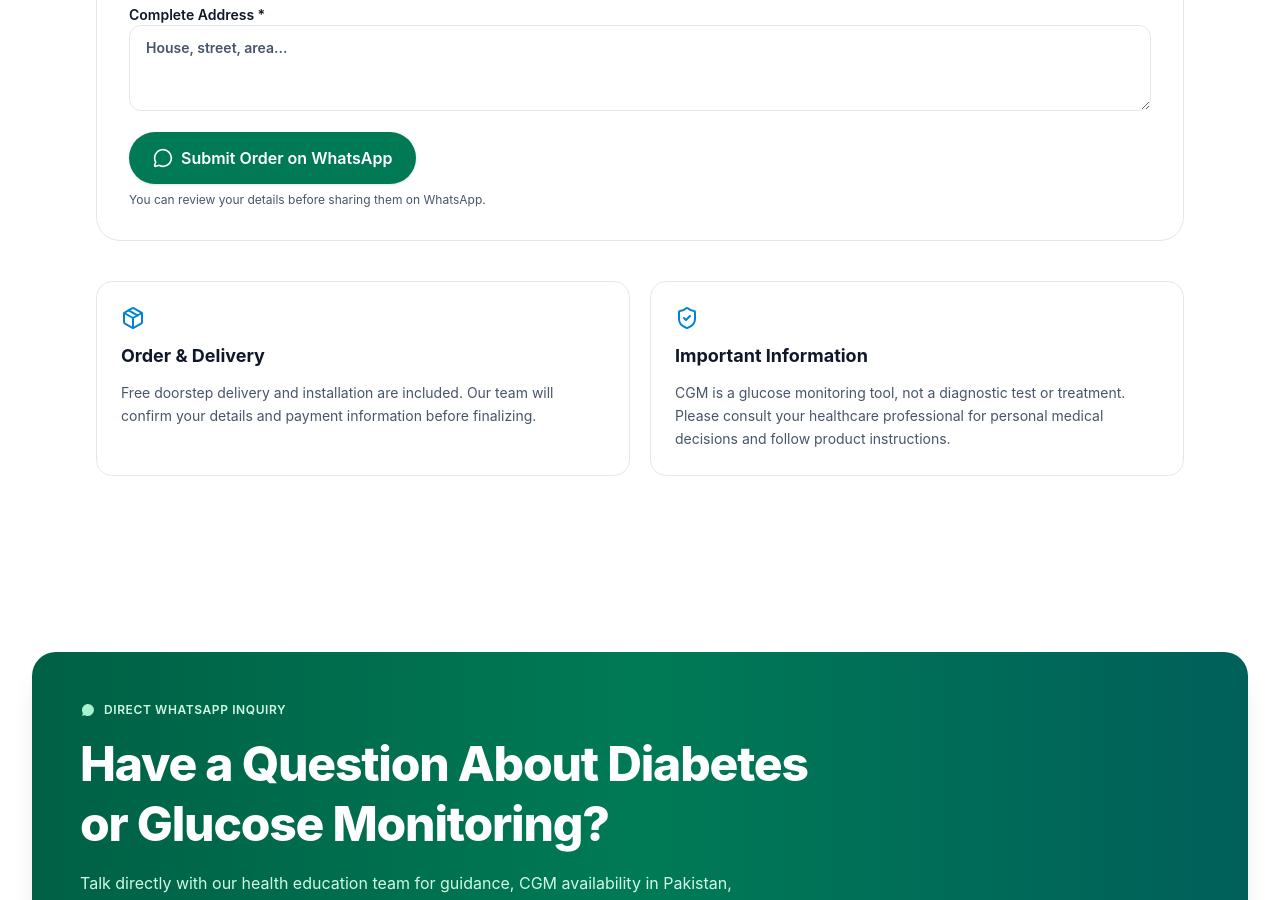
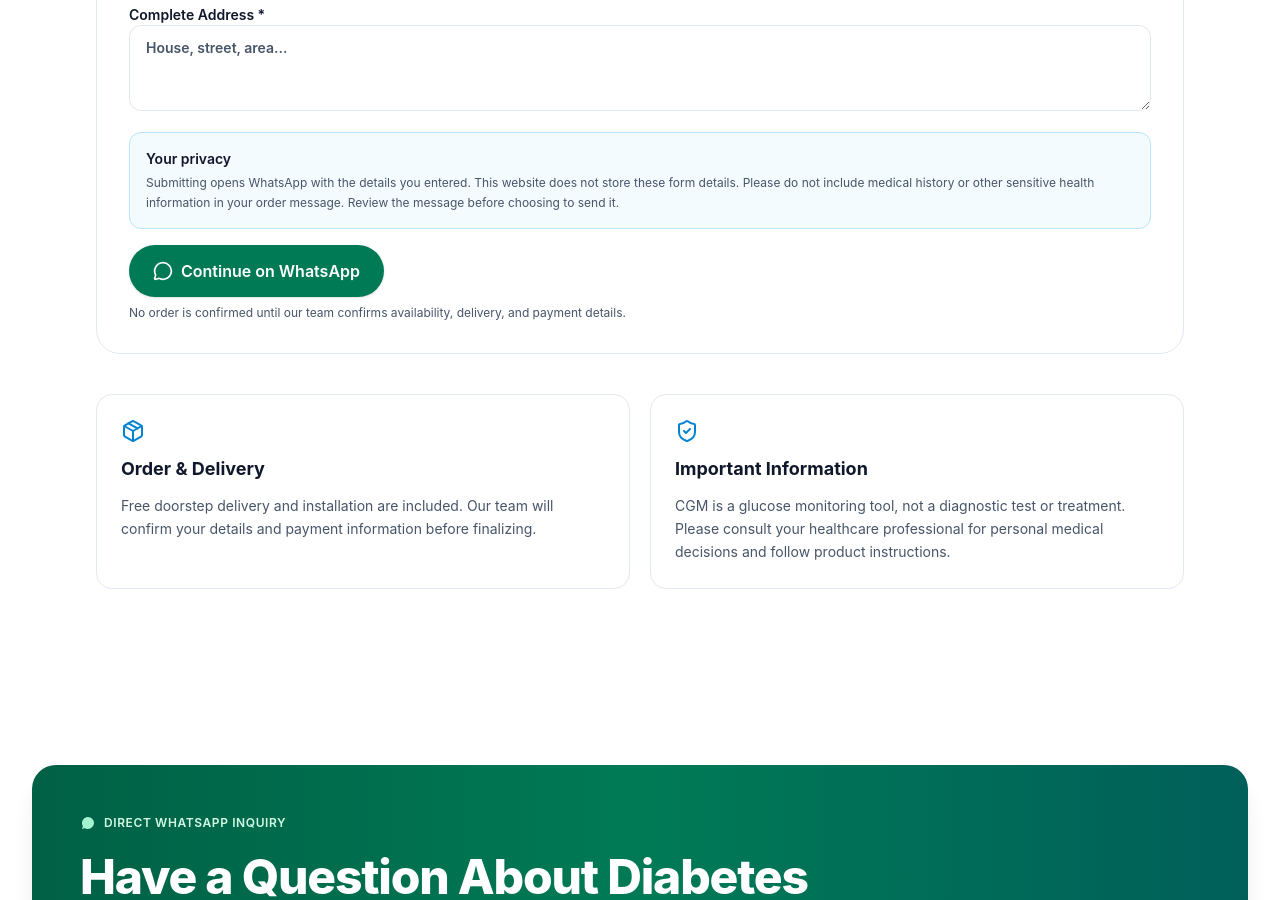
Before and after one commit to Sohaibk111/MyGlucoGuide, a React (Vite) app: page / in a window 1280 px wide. Shown: the part 5980-6880 px from the top of the page. Built offline with nearby package versions, Linux system fonts and the light colour scheme.

Commit message:
Clarify WhatsApp order flow and privacy notice

```diff
--- a/src/views/PurchaseView.tsx
+++ b/src/views/PurchaseView.tsx
@@ -44,7 +44,12 @@ MyGlucoGuide`);
       page: 'purchase',
       ctaIdentifier: 'submit-order-whatsapp',
     });
-    window.open(`https://wa.me/923083280568?text=${message}`, '_blank', 'noopener,noreferrer');
+    const configuredNumber = (import.meta.env.VITE_WHATSAPP_NUMBER || '923083280568').trim();
+    if (/^\\d{8,15}$/.test(configuredNumber)) {
+      window.open(`https://wa.me/${configuredNumber}?text=${message}`, '_blank', 'noopener,noreferrer');
+    } else {
+      onOpenWhatsApp('purchase_order_form');
+    }
     window.setTimeout(() => setIsSubmitting(false), 1500);
   };
 
@@ -70,7 +75,11 @@ MyGlucoGuide`);
           <label className="space-y-1 text-sm font-semibold text-fg">Mobile Number *<input type="tel" className={fieldClass} value={form.mobile} onChange={e=>update('mobile',e.target.value)} placeholder="03XXXXXXXXX" required /></label>
           <label className="space-y-1 text-sm font-semibold text-fg">City / Location *<input className={fieldClass} value={form.city} onChange={e=>update('city',e.target.value)} placeholder="City" required /></label>
           <label className="space-y-1 text-sm font-semibold text-fg sm:col-span-2">Complete Address *<textarea className={fieldClass} rows={3} value={form.address} onChange={e=>update('address',e.target.value)} placeholder="House, street, area..." required /></label>
-          <div className="sm:col-span-2"><button type="submit" disabled={isSubmitting} className="inline-flex items-center justify-center gap-2 rounded-full bg-emerald-700 hover:bg-emerald-800 disabled:opacity-60 disabled:cursor-not-allowed text-white px-6 py-3.5 font-semibold shadow-sm"><MessageCircle className="w-5 h-5"/> {isSubmitting ? 'Opening WhatsApp…' : 'Submit Order on WhatsApp'}</button><p className="text-xs text-fg-3 mt-2">You can review your details before sharing them on WhatsApp.</p></div>
+          <div className="sm:col-span-2 rounded-xl border border-sky-200 dark:border-sky-400/20 bg-sky-50/70 dark:bg-sky-400/5 p-4">
+            <p className="text-sm font-semibold text-fg">Your privacy</p>
+            <p className="text-xs text-fg-3 mt-1 leading-relaxed">Submitting opens WhatsApp with the details you entered. This website does not store these form details. Please do not include medical history or other sensitive health information in your order message. Review the message before choosing to send it.</p>
+          </div>
+          <div className="sm:col-span-2"><button type="submit" disabled={isSubmitting} className="inline-flex items-center justify-center gap-2 rounded-full bg-emerald-700 hover:bg-emerald-800 disabled:opacity-60 disabled:cursor-not-allowed text-white px-6 py-3.5 font-semibold shadow-sm"><MessageCircle className="w-5 h-5"/> {isSubmitting ? 'Opening WhatsApp…' : 'Continue on WhatsApp'}</button><p className="text-xs text-fg-3 mt-2">No order is confirmed until our team confirms availability, delivery, and payment details.</p></div>
         </form>
       </section>
       <section className="grid sm:grid-cols-2 gap-5">
```
